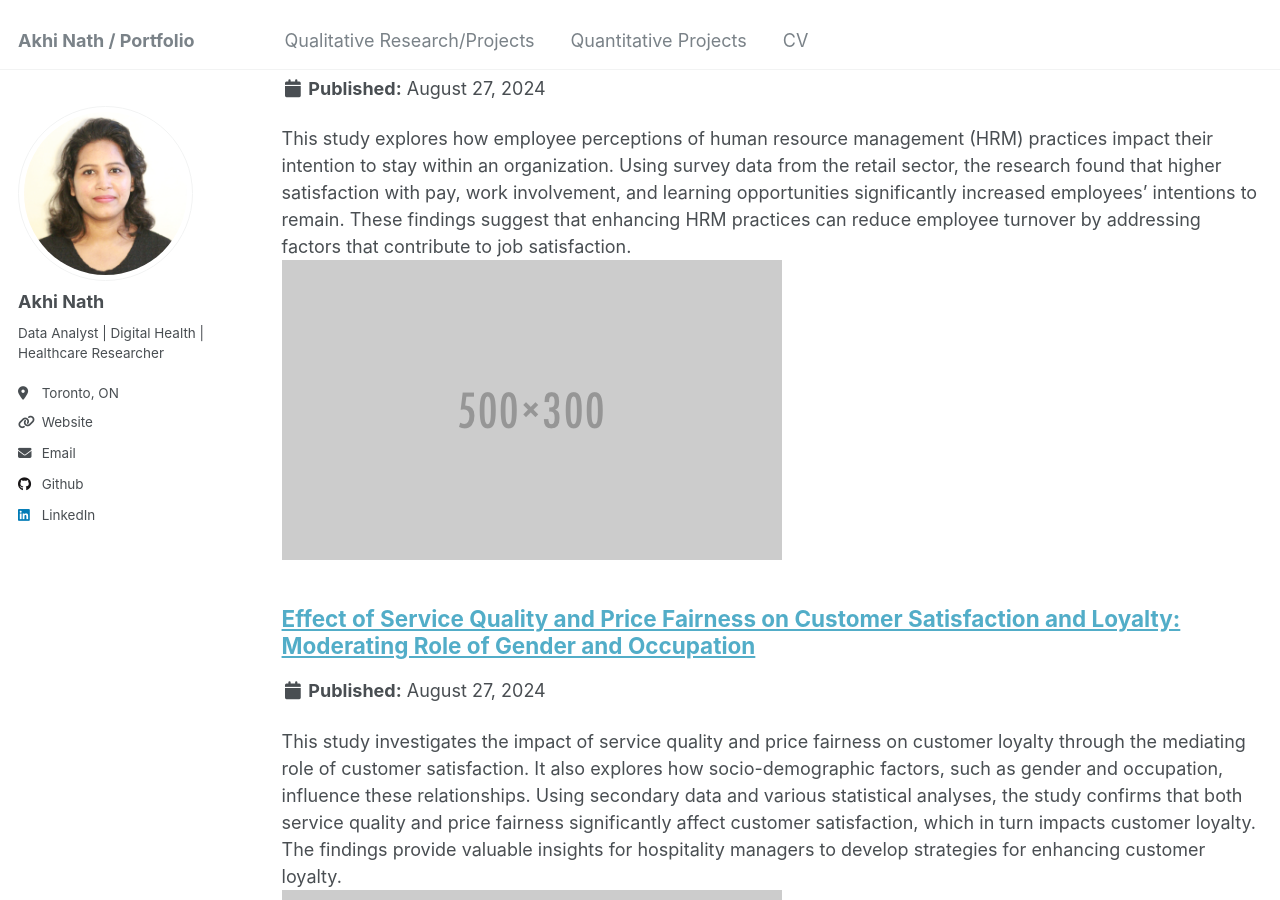
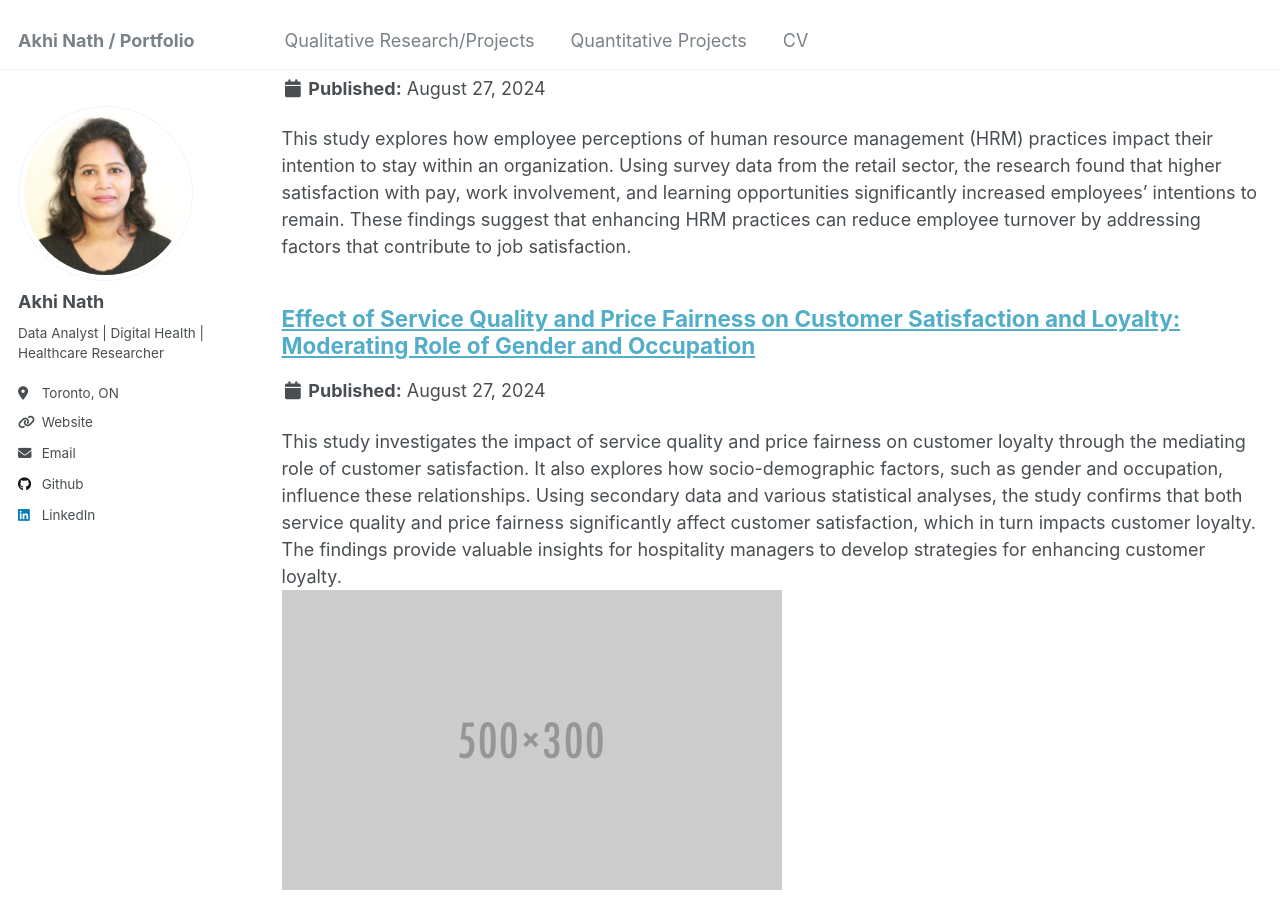
Before and after one commit to nathakhi/nathakhi.github.io, a Jekyll site: the page built from _pages/quantitative_projects.html, in a window 1280 px wide and 900 px high, scrolled down 862 px. Built offline with Jekyll 4.4.1, drawn with Linux system fonts in a browser that asks for light colours.

Commit message:
Update effect_of_satisfaction_with_hr_management_practices_on_Employee_Intention_to_Stay.html

```diff
--- a/_quantitative_projects/effect_of_satisfaction_with_hr_management_practices_on_Employee_Intention_to_Stay.html
+++ b/_quantitative_projects/effect_of_satisfaction_with_hr_management_practices_on_Employee_Intention_to_Stay.html
@@ -1,6 +1,6 @@
 ---
 title: "Effect of Satisfaction with HR Management Practices on Employee’s Intention to Stay"
-excerpt: "This study explores how employee perceptions of human resource management (HRM) practices impact their intention to stay within an organization. Using survey data from the retail sector, the research found that higher satisfaction with pay, work involvement, and learning opportunities significantly increased employees' intentions to remain. These findings suggest that enhancing HRM practices can reduce employee turnover by addressing factors that contribute to job satisfaction.<br/><img src='/images/500x300.png'>"
+excerpt: "This study explores how employee perceptions of human resource management (HRM) practices impact their intention to stay within an organization. Using survey data from the retail sector, the research found that higher satisfaction with pay, work involvement, and learning opportunities significantly increased employees' intentions to remain. These findings suggest that enhancing HRM practices can reduce employee turnover by addressing factors that contribute to job satisfaction.<br/>"
 collection: quantitative_projects
 ---
 
```
